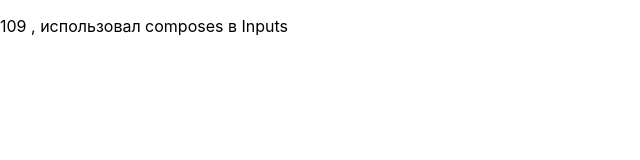
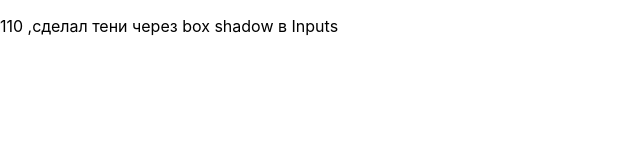
Before and after one commit to Kosa-Nostra/React_Tasks, a React (Create React App) app: page / in a window 1280 px wide. Shown: the top 160 px of the page, without its empty margins (0-640 px from the left). Built offline with nearby package versions, Linux system fonts and the light colour scheme.

Commit message:
Task 110

```diff
--- a/src/App.js
+++ b/src/App.js
@@ -31,14 +31,14 @@ border: 3px;
 
 function App() {
 	return (
-		<p>109 , использовал composes в Inputs</p>
+		<p>110 ,сделал тени через box shadow в Inputs</p>
 	);
 }
 function Block1(){
 	return(
 		<Container>
 			<DIVA>
-				<DIVB>TEST 107#2</DIVB>
+				<DIVB></DIVB>
 			</DIVA>
 		</Container>
 	)
```
